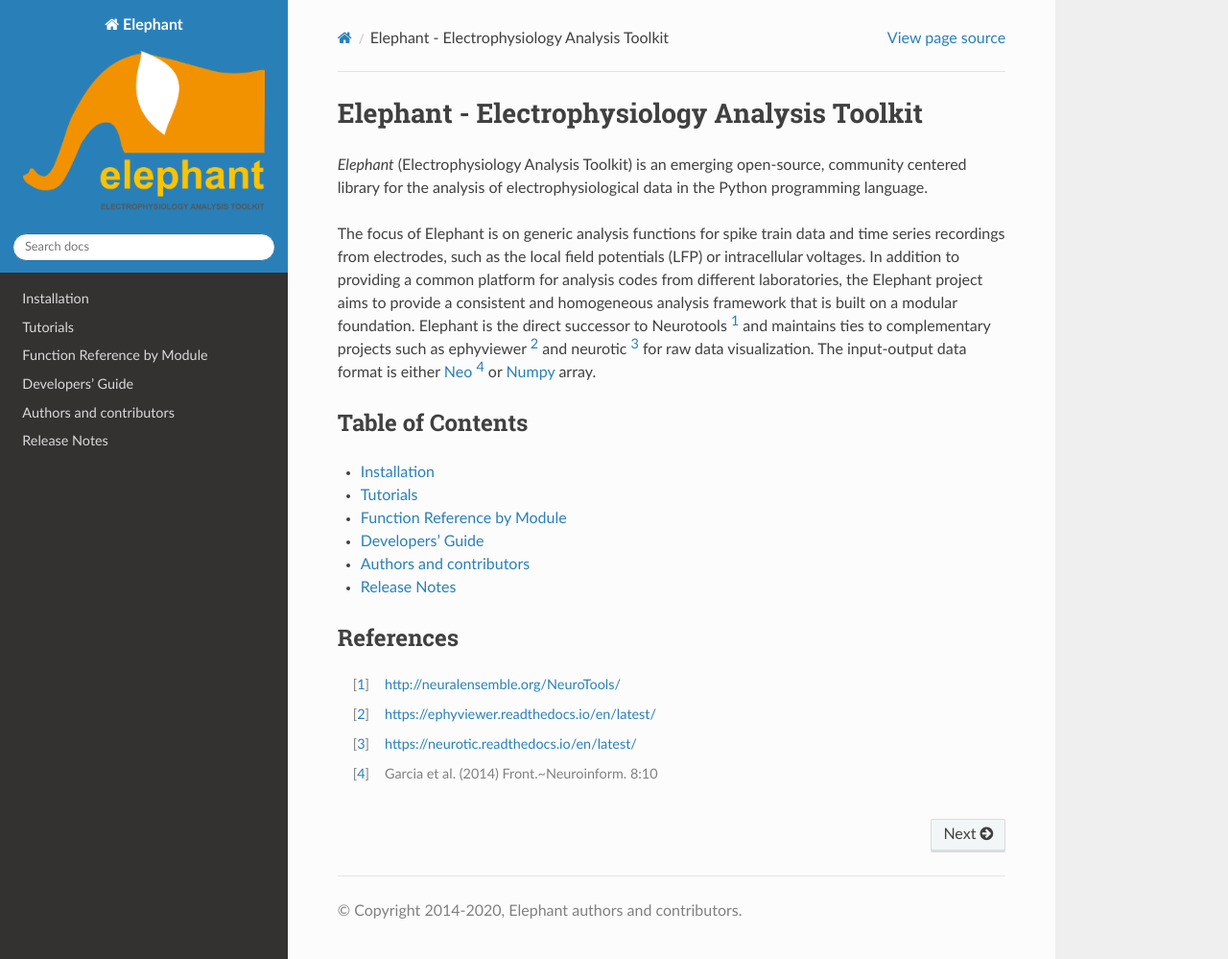
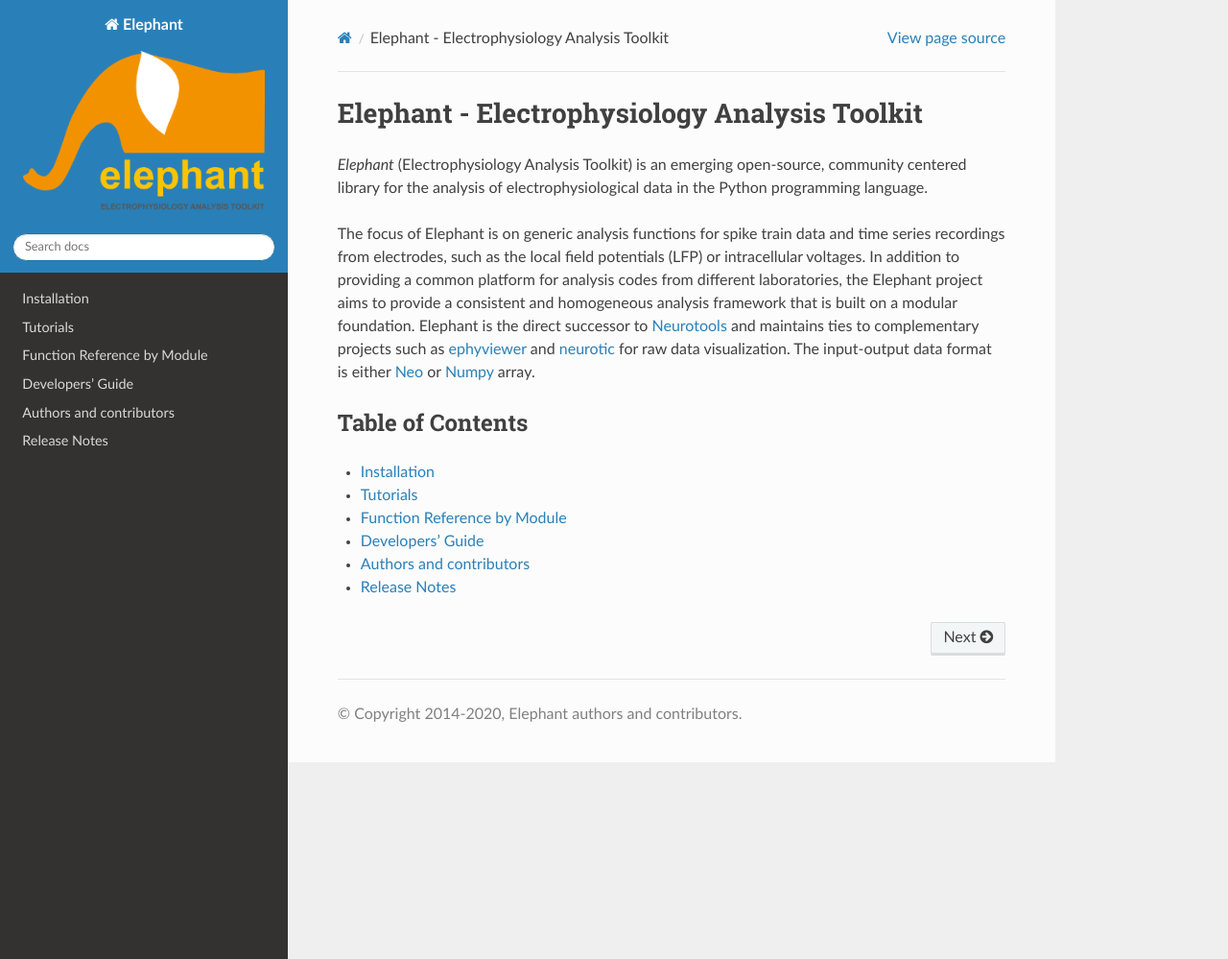
Before and after one commit to NeuralEnsemble/elephant, a Sphinx documentation site: the page built from doc/index.rst, in a window 1280 px wide and 999 px high. Shown: the whole window at 96% size. Built offline with Sphinx 7.4.7 and the Read the Docs theme 2.0.0, drawn with Linux system fonts in a browser that asks for light colours; formulas are drawn with MathJax 3; pages that are not in the unit, such as notebooks, are missing from menus.

Commit message:
removed References section in index.rst

```diff
--- a/doc/index.rst
+++ b/doc/index.rst
@@ -40,15 +40,11 @@ Table of Contents
 .. * :ref:`search`
 
 
-References
-----------
-
-.. [#f1]  http://neuralensemble.org/NeuroTools/
-.. [#f2]  https://ephyviewer.readthedocs.io/en/latest/
-.. [#f3]  https://neurotic.readthedocs.io/en/latest/
-.. [#f4]  Garcia et al. (2014) Front.~Neuroinform. 8:10
-.. _`Neo`: http://neuralensemble.org/neo/
-.. _`Numpy`: http://www.numpy.org/
+.. _Neurotools:  http://neuralensemble.org/NeuroTools/
+.. _ephyviewer:  https://ephyviewer.readthedocs.io/en/latest/
+.. _neurotic:  https://neurotic.readthedocs.io/en/latest/
+.. _Neo: http://neuralensemble.org/neo/
+.. _Numpy: http://www.numpy.org/
 
 
 .. |date| date::
```
Also changed, not shown: other parts of doc/index.rst (+4 -4 lines).
